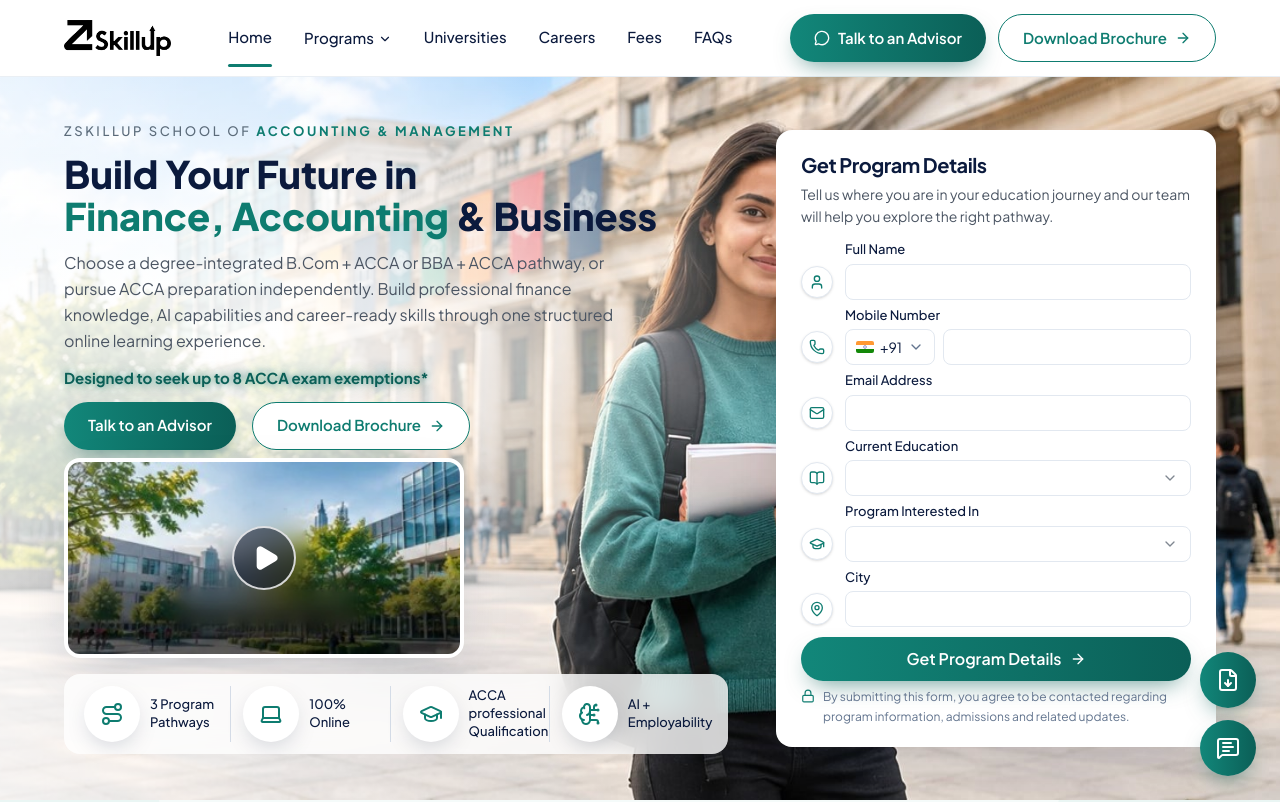
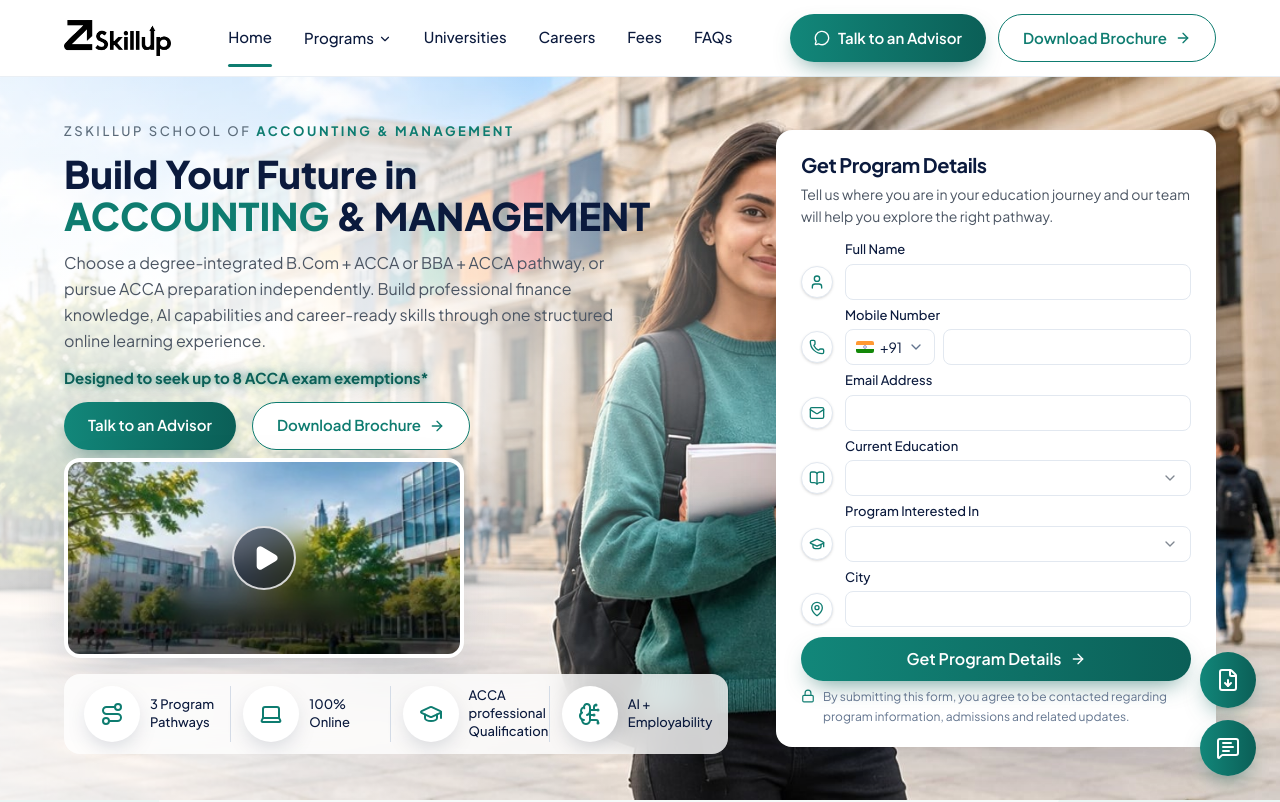
Before and after one commit to mardimanisha/acca-zskillup, a Next.js app: page / in a window 1280 px wide. Shown: the top 802 px of the page. Built offline with nearby package versions, Linux system fonts and the light colour scheme.

Commit message:
feat: update CSS variants for consistent browser rendering and adjust hero section text for clarity

```diff
--- a/app/globals.css
+++ b/app/globals.css
@@ -5,24 +5,26 @@
 
 @custom-variant dark (&:is(.dark *));
 
-/* Desktop viewports shorter than ~1060px (incl. 1080p screens once browser UI is
-   subtracted). Registered before short/tight so those still take precedence. */
+/* The compact/short/tight variants used to depend on viewport height, which differs
+   between browsers (Safari's toolbars vs Chrome's) and made the layout, text sizes
+   and wrapping render differently per browser. They are now width-only so every
+   browser renders the same "compact desktop" layout (the Chrome look). */
 @custom-variant compact {
-  @media (min-width: 80rem) and (max-height: 1059px) {
+  @media (min-width: 80rem) {
     @slot;
   }
 }
 
-/* Desktop viewports with limited height (e.g. laptops at 125% scaling) */
 @custom-variant short {
-  @media (min-width: 80rem) and (max-height: 820px) {
+  @media (min-width: 80rem) {
     @slot;
   }
 }
 
-/* Very short desktop viewports (e.g. 1366x768 laptops) */
+/* Intentionally never matches: the very-short-viewport overrides are disabled so
+   layout no longer changes with browser window height. */
 @custom-variant tight {
-  @media (min-width: 80rem) and (max-height: 700px) {
+  @media not all {
     @slot;
   }
 }
@@ -89,6 +91,9 @@
   }
   html {
     scroll-behavior: smooth;
+    /* Stop Safari/iOS from auto-inflating text sizes */
+    -webkit-text-size-adjust: 100%;
+    text-size-adjust: 100%;
   }
   button:not(:disabled),
   [role="button"]:not([aria-disabled="true"]),
--- a/components/programs/sections/program-universities.tsx
+++ b/components/programs/sections/program-universities.tsx
@@ -123,7 +123,7 @@
                       className="h-auto max-h-12 w-auto max-w-[85%] object-contain object-left"
                     />
                   </div>
-                  <h3 className="mt-2 text-lg font-bold leading-snug">{uni.name}</h3>
+                  <h3 className="mt-2 min-h-[2.75em] text-lg font-bold leading-snug">{uni.name}</h3>
                   <p className="mt-1 flex items-center gap-1.5 text-sm text-[#6B7186]">
                     <MapPin aria-hidden="true" className="size-4 shrink-0 text-zs-green" />
                     {uni.location}
--- a/content/home-hero.ts
+++ b/content/home-hero.ts
@@ -24,8 +24,8 @@
   },
   headline: {
     line1: "Build Your Future in",
-    line2Highlight: "Finance, Accounting",
-    line2Rest: "& Business",
+    line2Highlight: "ACCOUNTING",
+    line2Rest: "& MANAGEMENT",
   },
   subtext:
     "Choose a degree-integrated B.Com + ACCA or BBA + ACCA pathway, or pursue ACCA preparation independently. Build professional finance knowledge, AI capabilities and career-ready skills through one structured online learning experience.",
```
